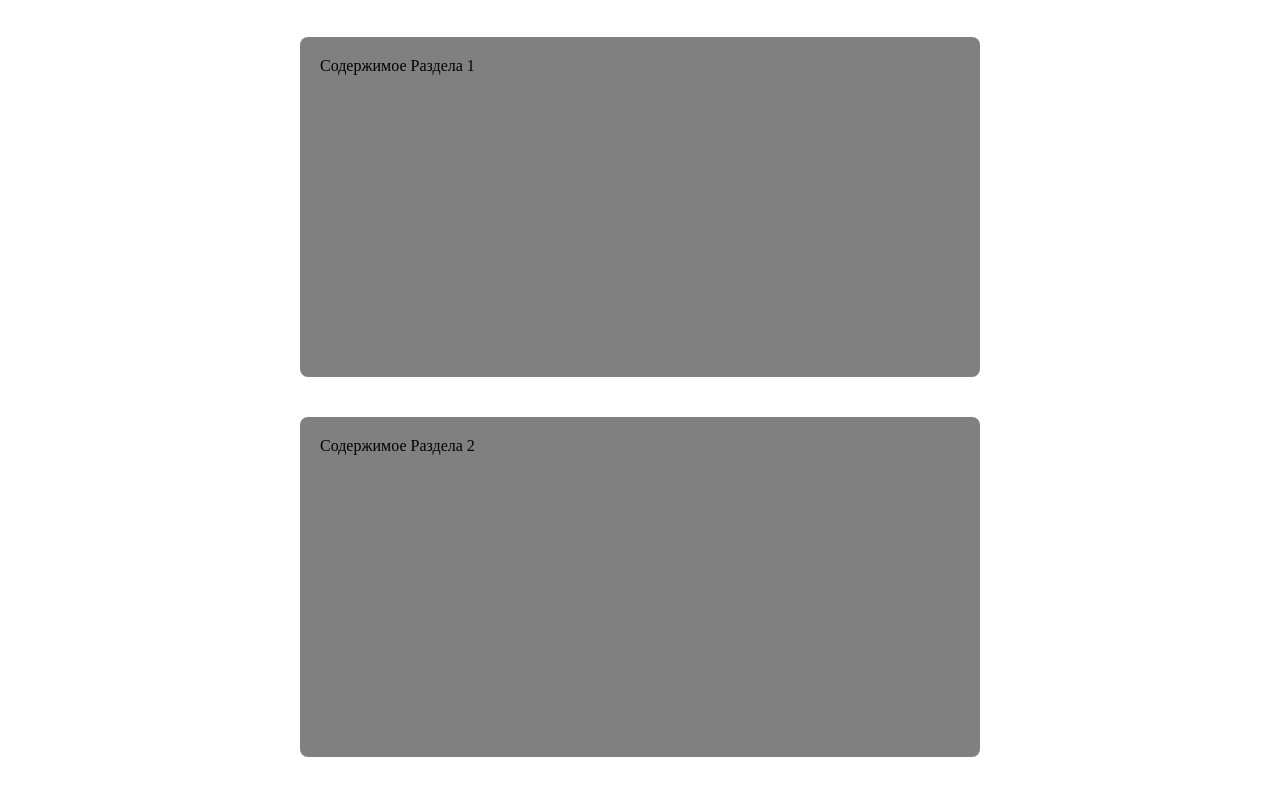
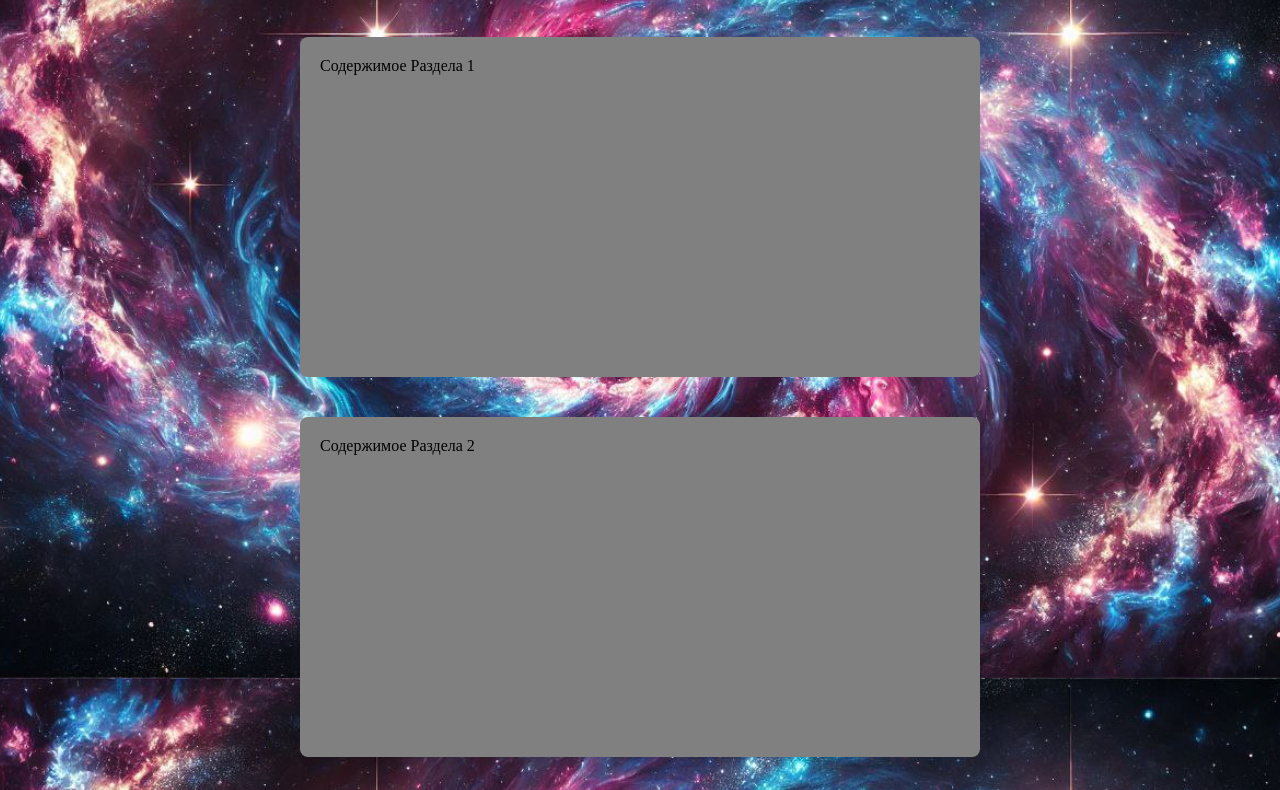
Before and after one commit to SecretMaud/ModsMineRU, a plain HTML site: page index.html in a window 1280 px wide. Shown: the part 122-912 px from the top of the page. Drawn offline with Linux system fonts and the light colour scheme.

Commit message:
Update styles.css

```diff
--- a/styles.css
+++ b/styles.css
@@ -1,6 +1,7 @@
 body {
     margin: 0;
-    background-color: #fff; /* Белый фон для всего тела страницы */
+    background: url('path-to-your-image.jpg') no-repeat center center fixed; /* Путь к твоему изображению */
+    background-size: cover; /* Масштабирование изображения для покрытия всего экрана */
     display: flex;
     flex-direction: column;
     align-items: center;
```
